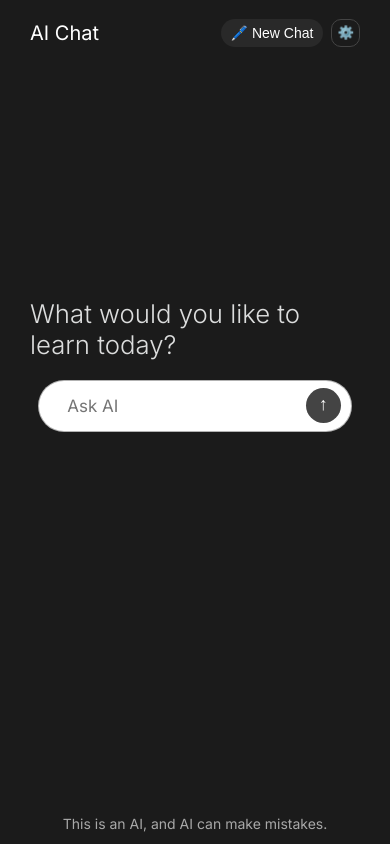
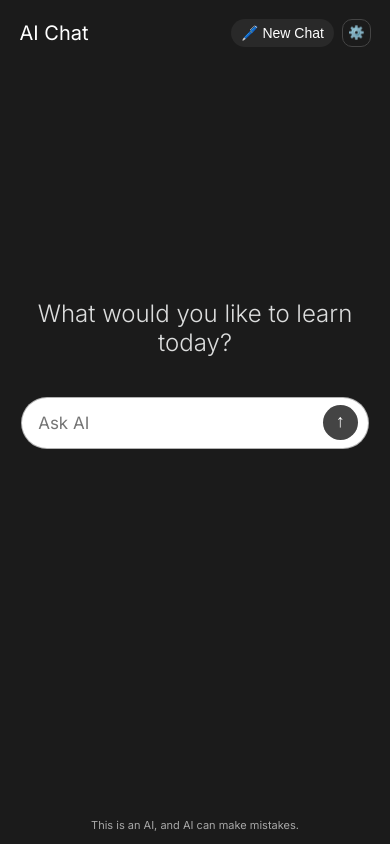
Before and after one commit to abdullahghazi-swe/AI-chat-app, a React (Vite) app: page / in a window 390 px wide. Built offline with nearby package versions, Linux system fonts and the light colour scheme.

Commit message:
Made responsive design adjustments

```diff
--- a/src/App.css
+++ b/src/App.css
@@ -26,7 +26,7 @@ header {
   display: flex;
   justify-content: space-between;
   align-items: center;
-  padding: 0 30px;
+  padding: 0 clamp(18px, 5vw, 30px);
   font-size: 20px;
   width: 100%;
 }
@@ -89,10 +89,18 @@ main::-webkit-scrollbar {
   align-items: center;
   flex: 1;
   font-size: 22px;
-  padding: 30px;
+  padding: clamp(12px, 2vw, 30px);
   padding-top: 0;
   width: 100%;
   max-width: 800px;
+}
+
+.note {
+  font-size: 24px;
+  font-weight: 300;
+  color: rgb(220, 221, 221);
+  margin-bottom: 40px;
+  text-align: center;
 }
 
 footer {
@@ -102,17 +110,11 @@ footer {
   text-align: center;
   width: 100%;
   color: rgb(168, 168, 168);
-  font-size: 14px;
+  font-size: clamp(11px, 2vw, 14px);
   padding: 12px 0;
   display: flex;
   align-items: end;
   justify-content: center;
-}
-
-h3 {
-  font-weight: 300;
-  color: rgb(220, 221, 221);
-  margin-bottom: 20px;
 }
 
 .form-box {
@@ -151,9 +153,9 @@ form {
   background: transparent;
   overflow: auto;
   field-sizing: content;
-  left: 28px;
+  left: clamp(16px, 2vw, 28px);
   top: 15px;
-  max-width: 89%;
+  max-width: clamp(80%, 70vw, 89%);
   padding-right: 1%;
   height: auto;
   max-height: 220px;
--- a/src/components/Form.jsx
+++ b/src/components/Form.jsx
@@ -22,6 +22,7 @@ export default function Form(props) {
         const response = getResponse(newMessage);
         props.addMessage(msgs => [...msgs, response]);
         formRef.current.style.height = "auto";
+        inputField.current.blur();
     }
 
     function makeFocus(e) {
@@ -46,7 +47,9 @@ export default function Form(props) {
     }
 
     function handleKey(e) {
-        if (e.key !== "Enter" || e.shiftKey) return;
+        const isMobile = /Android|iPhone|iPad|iPod/i.test(navigator.userAgent);
+        if (e.key !== "Enter" || e.shiftKey || isMobile) return;
+
         e.preventDefault();
         e.currentTarget.form?.requestSubmit();
     }
--- a/src/components/Main.jsx
+++ b/src/components/Main.jsx
@@ -11,7 +11,7 @@ export default function Main({messages, setMessages}) {
         <main>
             <section className="main-content">
                 {!noMessages && <section className="message-box"> {messageList}</section>}
-                { noMessages && <h3>What would you like to learn today?</h3>}
+                { noMessages && <h3 className="note">What would you like to learn today?</h3>}
                 <Form addMessage={setMessages} noMessages={noMessages} />
             </section>
         </main>
```
